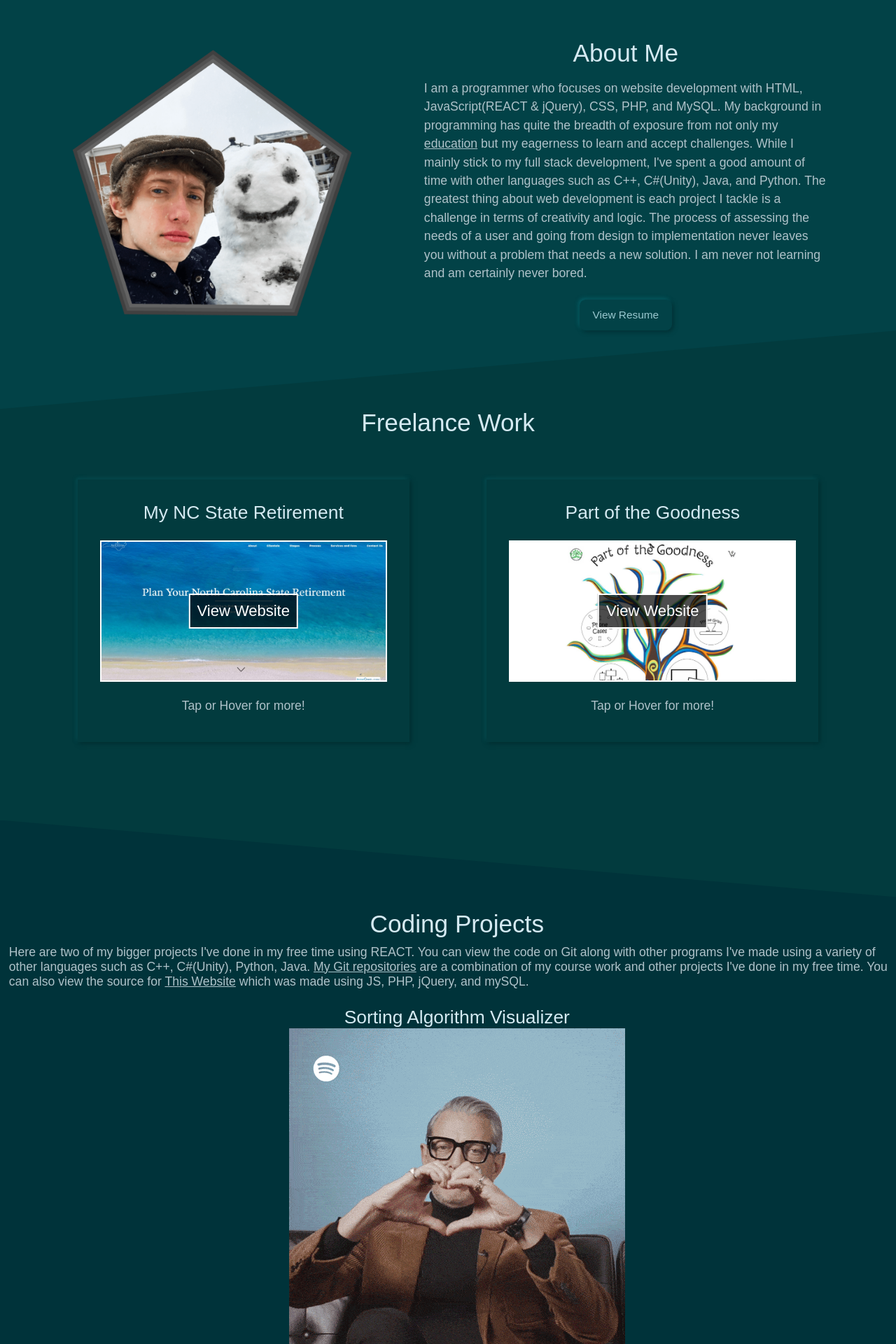
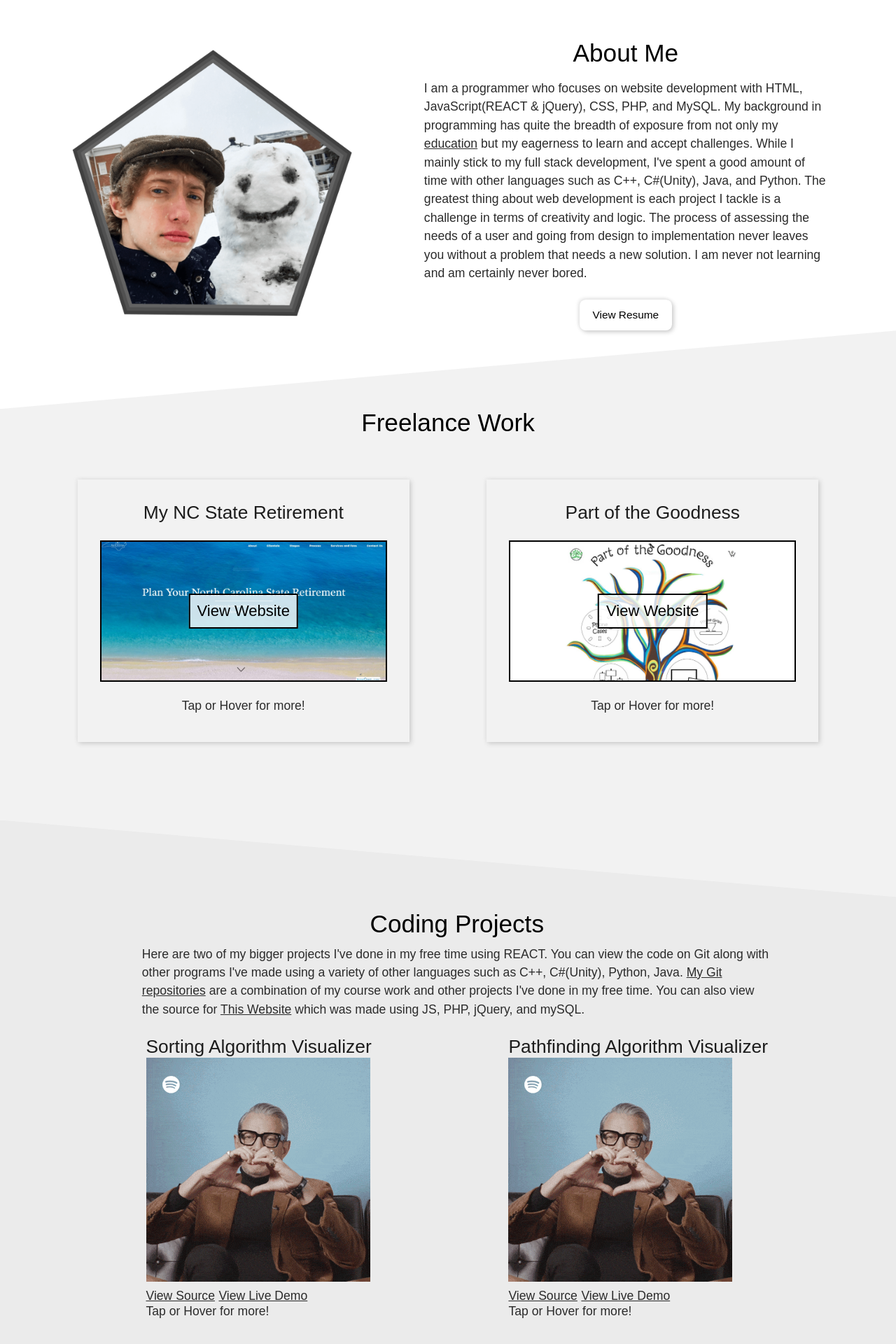
Before and after one commit to Chili718/mySite2.0, a PHP site: page / in a window 1280 px wide. Shown: the part 801-2721 px from the top of the page at 70% size. Run offline with PHP 8.4, Linux system fonts and the light colour scheme; some libraries are stand-ins or nearby versions.

Commit message:
Little bit of css on the projects sections but changing the dark theme and an idea which will be added once the site is done

```diff
--- a/css/index.css
+++ b/css/index.css
@@ -169,7 +176,7 @@ section {
 section h1{
 
   font-size: 1.6rem;
-  color: #d5eaf2;
+  color: #000000;
   text-align: center;
   padding-bottom: 10px;
   font-family: ff-meta-web-pro, sans-serif;
@@ -181,7 +188,7 @@ section h1{
 section h2{
 
   font-size: 1.2rem;
-  color: #d5eaf2;
+  color: #1c1c1c;
   text-align: center;
   font-family: ff-meta-web-pro, sans-serif;
   font-weight: 300;
@@ -192,7 +199,7 @@ section h2{
 section p{
 
   font-size: 0.8rem;
-  color: #afc2c9;
+  color: #2b2b2b;
   text-align: left;
   padding-bottom: 25px;
   font-family: fira-sans-condensed, sans-serif;
@@ -204,7 +211,7 @@ section p{
 section a:not(.btnLink){
 
   font-size: 0.8rem;
-  color: #afc2c9;
+  color: #2b2b2b;
   text-align: center;
   font-family: fira-sans-condensed, sans-serif;
   font-weight: 300;
@@ -222,7 +229,7 @@ About Me Section
   flex-direction: row;
   align-items: center;
   justify-content: space-evenly;
-  background-color: #024247;
+  background-color: #ffffff;
   clip-path: polygon(0 0, 100% 0, 100% calc(100% - 14vh), 0 100%);
   margin-bottom: -14vh;
   padding-bottom: 14vh;
@@ -258,13 +265,13 @@ About Me Section
 
 .btnResume{
 
-    box-shadow: 0.1rem 0.1rem 0.3rem #022f33, -0.1rem -0.1rem 0.25rem #065f66;
+    box-shadow: 0.1rem 0.1rem 0.3rem #c7c7c7, -0.1rem -0.1rem 0.25rem #ebebeb;
 
 }
 
 .btnResume:active{
 
-  box-shadow: inset .1rem .1rem .25rem #022f33, inset -.1rem -.1rem .25rem #065f66;
+  box-shadow: inset .1rem .1rem .25rem #c7c7c7, inset -.1rem -.1rem .25rem #ebebeb;
 
 }
 
@@ -275,7 +282,7 @@ Freelance Work Section
 .freelanceWork{
 
   padding-top: 14vh;
-  background-color: #023b3e;
+  background-color: #f2f2f2;
   padding-bottom: calc(10vw + 14vh);
   margin-bottom: -14vh;
 
@@ -296,7 +303,7 @@ Freelance Work Section
   flex-direction: column;
   padding: 4vh 4vh 2vh 4vh;
   /*position: relative;*/
-  box-shadow: 0.1rem 0.1rem 0.3rem #012c2e, -0.1rem -0.1rem 0.25rem #065257;
+  box-shadow: 0.1rem 0.1rem 0.3rem #c7c7c7, -0.1rem -0.1rem 0.25rem #ebebeb;
   --border-size: 2px;
 
 }
@@ -317,15 +324,15 @@ Freelance Work Section
   white-space: nowrap;
   display: inline;
   position: absolute;
-  background-color: rgba(0, 0, 0, 0.7);
+  background-color: rgba(255, 255, 255, 0.8);
   padding: 10px;
-  color: #ffffff;
+  color: #000000;
   top: 50%;
   left: 50%;
   transform: translate(-50%, -50%);
   z-index: 10;
   font-size: 1rem;
-  border: var(--border-size) solid white;
+  border: var(--border-size) solid black;
 
 }
 
@@ -337,7 +344,7 @@ Freelance Work Section
   left: 0;
   bottom: 0;
   right: 0;
-  border: var(--border-size) solid white;
+  border: var(--border-size) solid black;
 
 }
 
@@ -375,13 +382,45 @@ Code Projecsts Section
 **************************************************************************/
 
 .codeprojects{
+  width: 100%;
   padding: 1% 1%;
-  background-color: #00333a;
+  background-color: #ebebeb;
   /*clip-path: polygon(0 0, 0 100%, 100% 100%, 100% calc(0% + 10vw));*/
   clip-path: polygon(0 0, 100% calc(0% + 14vh), 100% calc(100% - 14vh), 0% 100%);
   margin-top: -10vw;
   padding-top: 10vw;
   padding-bottom: 12vw;
+}
+
+.codeprojectsExplantation{
+
+  width: 75vw;
+  min-width: 250px;
+  max-width: 900px;
+  line-height: 1.5;
+
+}
+
+.projectContainer{
+
+    display: flex;
+    justify-content: space-evenly;
+    align-items: center;
+    width: 100vw;
+
+}
+
+.project{
+
+
+
+}
+
+.project img{
+
+
+  width: 25vw;
+
 }
 
 @media screen and (max-width: 768px){
--- a/css/input.css
+++ b/css/input.css
@@ -22,7 +22,7 @@ Neumorphic Button
 .btnLink{
 
   text-decoration: none;
-  color: #9bc8cf;
+  color: #000000;
   width: 100%;
   height: 100%;
   vertical-align: middle;
@@ -38,8 +38,7 @@ Neumorphic Button
 @media (hover:hover) and (pointer: fine){
 
   .btnLink:hover, .btnLink:focus{
-    color: #dceff2;
-    text-shadow: 0 0 10px rgba(255, 255, 255, 0.5), 0 0 10px rgba(255, 255, 255, 0.5);
+
   }
 
 }
--- a/css/nav.css
+++ b/css/nav.css
@@ -1,4 +1,4 @@
-/*
+ /*
 
 CSS File for the Nav Bar, Preloader, and other basic page css needs
 
@@ -40,15 +40,15 @@ Scrollbar
 }
 
 ::-webkit-scrollbar-track {
-  background: rgb(18, 18, 17);
+  background: rgb(255, 255, 255);
 }
 
 ::-webkit-scrollbar-thumb {
-  background: #ffffff;
+  background: #000000;
 }
 
 ::-webkit-scrollbar-thumb:hover {
-  background: #ababab;
+  background: ##8a8888;
 }
 
 /**************************************************************************
@@ -59,7 +59,7 @@ Preloader
 
   width: 100%;
   height: 100vh;
-  background-color: rgb(18, 18, 17);
+  background-color: rgb(255, 255, 255);
   position: fixed;
   z-index: 90;
   display: flex;
@@ -116,7 +116,7 @@ Navbar
   font-style: normal;
   font-weight: 400;
   width: 100%;
-  height: 12vh;
+  height: 10vh;
   max-height: 80px;
   min-height: 58px;
   position: fixed;
@@ -144,7 +144,7 @@ Navbar
 
 .nav-links a{
 
-  color: #ffffff;
+  color: #000000;
   text-decoration: none;
   letter-spacing: 3px;
   font-weight: bold;
@@ -162,7 +162,7 @@ Navbar
   height: 1px;
   bottom: 0;
   left: 0;
-  background-color: #ffffff;
+  background-color: #000000;
   visibility: hidden;
   transform: scaleX(0);
   transition: all 0.3s ease-in-out 0s;
@@ -195,7 +195,7 @@ Navbar
 }
 
 .nottransparent{
-  background-color: rgba(0, 12, 21, 0.7);
+  background-color: rgba(255, 255, 255, 0.8);
 }
 
 /**************************************************************************
@@ -214,7 +214,7 @@ Burger
 .burger div{
   width: 25px;
   height: 3px;
-  background-color: #ffffff;
+  background-color: #000000;
   margin: 5px;
   transition: 0.5s ease-in-out;
 }
@@ -274,7 +274,7 @@ Burger
 
     visibility: hidden;
     position: fixed;
-    background: rgba(13, 13, 12, 0.9);
+    background: rgba(255, 255, 255, 0.9);
     height: 105vh;
     width: 101%;
     transform: translate(-0.8%, -60%);
--- a/index.php
+++ b/index.php
@@ -25,7 +25,7 @@
 
     <script>
       //change opacity of the header background on scroll
-      $(window).on("scroll", function(){
+      /*$(window).on("scroll", function(){
 
         if($(window).scrollTop() > 0){
           $(".navbar").addClass("nottransparent");
@@ -36,6 +36,7 @@
         }
 
       });
+      */
     </script>
 
   </head>
@@ -55,7 +56,7 @@
 
     </div>
 
-    <div class="navbar">
+    <div class="navbar nottransparent">
         <a class="imgLink" href="#home"><img class="nav-signature" src="images/logo.png"></a>
         <ul class="nav-links" id="check">
           <li><a href="#work">Developer Work</a></li>
@@ -181,12 +182,12 @@
 
       <h1>Coding Projects</h1>
 
-      <p class ="andMore">
+      <p class ="codeprojectsExplantation">
         Here are two of my bigger projects I've done in my free time using REACT. You can view the code on Git along with other programs I've made using a variety of other languages such as C++, C#(Unity), Python, Java. <a href="https://github.com/Chili718?tab=repositories"  target="_blank" rel="noopener noreferrer">My Git repositories</a> are a combination of my course work and other projects I've done in my free time. You can also view the source for <a href="https://github.com/Chili718/dynamicSite"  target="_blank" rel="noopener noreferrer">This Website</a> which was made using JS, PHP, jQuery, and mySQL.
       </p>
 
       <div class="projectContainer">
-        <div>
+        <div class="project">
           <h2>Sorting Algorithm Visualizer</h2>
           <div class="container">
             <img src="images/dummy.gif">
@@ -199,7 +200,7 @@
 
         </div>
 
-        <div>
+        <div class="project">
           <h2>Pathfinding Algorithm Visualizer</h2>
           <div class="container">
             <img src="images/dummy.gif">
--- a/view.php
+++ b/view.php
@@ -38,7 +38,7 @@
 
     </div>
 
-    <div class="navbar">
+    <div class="navbar nottransparent">
         <a class="miglink" href="#home"><img class="nav-signature" src="images/logo.png"></a>
         <ul class="nav-links" id="check">
           <li><a href="#work">Developer Work</a></li>
```
Also changed, not shown: other parts of css/index.css (+15 -8 lines), images/Circle.gif, images/Loading.gif, images/logo.png, images/ship.gif, 1 other file.
